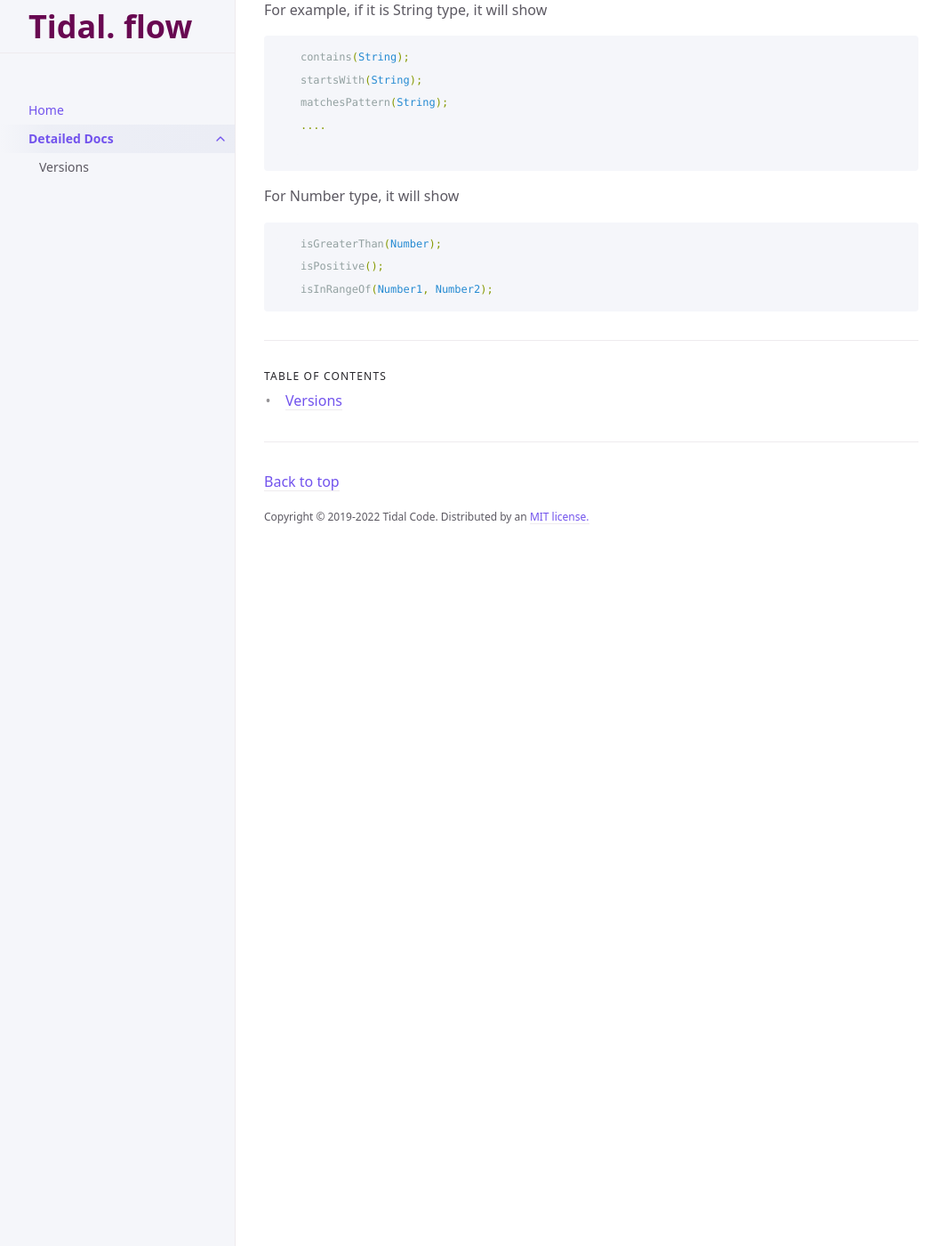
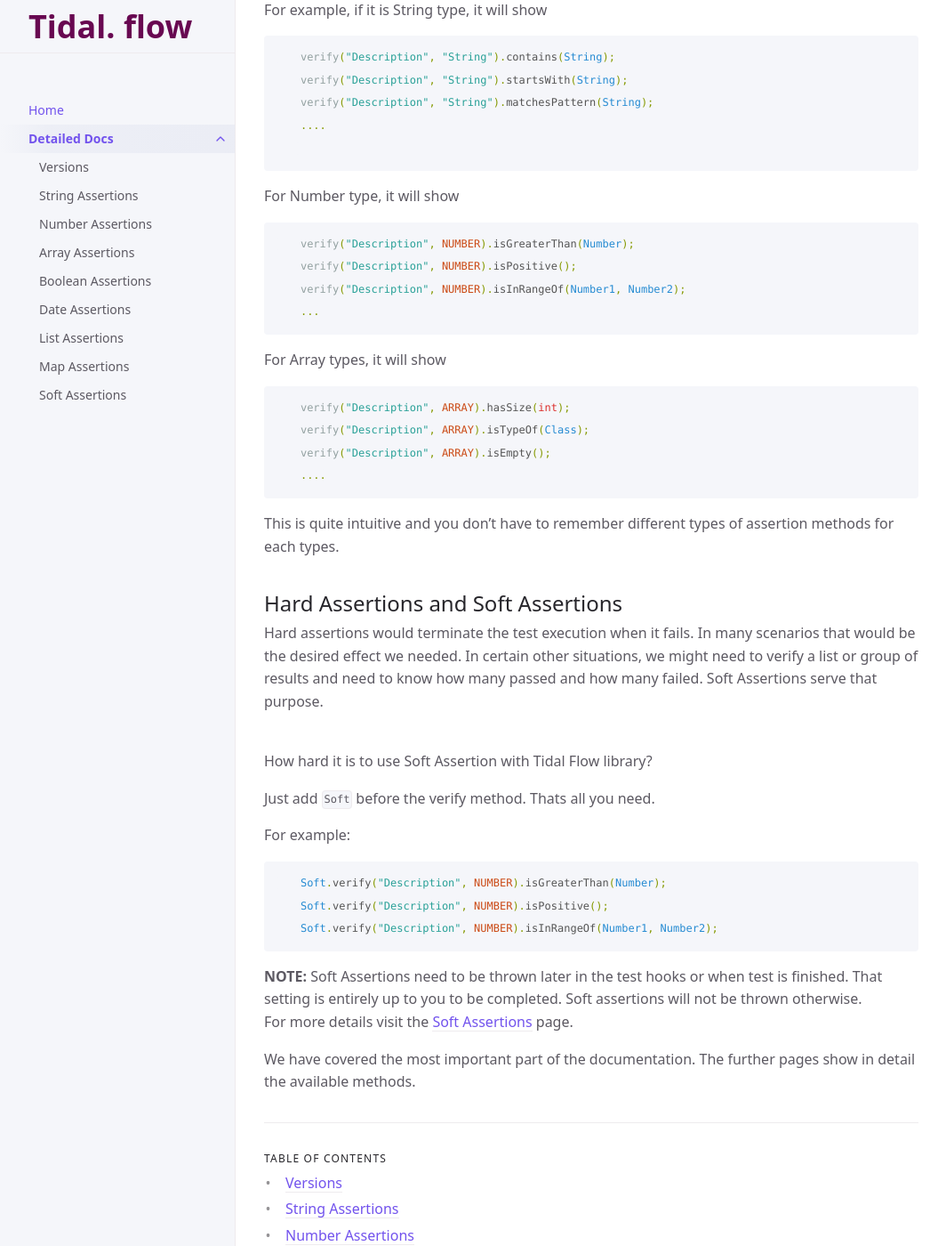
Before and after one commit to tidal-code/flow.docs, a Jekyll site: the page built from docs/detailed-docs/detailed-docs.md, in a window 1280 px wide and 1400 px high, scrolled down 573 px. Shown: the whole window at 89% size, without its empty margins (107-1171 px from the left). Built offline with Jekyll 4.4.1, drawn with Linux system fonts in a browser that asks for light colours; before the commit the page ends 1203 px from its top, so only the background shows below that; some of the changed text lies outside the part shown.

Commit message:
full documentation

````diff
--- a/docs/detailed-docs/detailed-docs.md
+++ b/docs/detailed-docs/detailed-docs.md
@@ -31,9 +31,9 @@ relevant String type assertion methods. For Number assertion types it will show
 For example, if it is String type, it will show
 
 ```java
-    contains(String);
-    startsWith(String);
-    matchesPattern(String);
+    verify("Description", "String").contains(String);
+    verify("Description", "String").startsWith(String);
+    verify("Description", "String").matchesPattern(String);
     ....
 
 ```
@@ -41,7 +41,48 @@ For example, if it is String type, it will show
 For Number type, it will show
 
 ```java
-    isGreaterThan(Number);
-    isPositive();
-    isInRangeOf(Number1, Number2);
+    verify("Description", NUMBER).isGreaterThan(Number);
+    verify("Description", NUMBER).isPositive();
+    verify("Description", NUMBER).isInRangeOf(Number1, Number2);
+    ...
 ```
+
+
+For Array types, it will show
+
+```java
+    verify("Description", ARRAY).hasSize(int);
+    verify("Description", ARRAY).isTypeOf(Class);
+    verify("Description", ARRAY).isEmpty();
+    ....
+```
+
+This is quite intuitive and you don't have to remember different types of assertion methods for each types.
+
+
+## Hard Assertions and Soft Assertions
+
+Hard assertions would terminate the test execution when it fails. In many scenarios that would be the desired effect we needed.
+In certain other situations, we might need to verify a list or group of results and need to know how many passed and how many failed.
+Soft Assertions serve that purpose.
+
+<br>
+How hard it is to use Soft Assertion with Tidal Flow library?
+
+Just add ```Soft``` before the verify method. Thats all you need.
+
+
+For example:
+
+```java
+    Soft.verify("Description", NUMBER).isGreaterThan(Number);
+    Soft.verify("Description", NUMBER).isPositive();
+    Soft.verify("Description", NUMBER).isInRangeOf(Number1, Number2);
+```
+
+<b>NOTE:</b> Soft Assertions need to be thrown later in the test hooks or when test is finished.
+That setting is entirely up to you to be completed. Soft assertions will not be thrown otherwise.
+<br>
+For more details visit the [Soft Assertions]({{ site.url }}/flow.docs/docs/soft-assertions) page.
+
+We have covered the most important part of the documentation. The further pages show in detail the available methods.
````
Also changed, not shown: docs/detailed-docs/array-assertions.md (added, +45 -0 lines), docs/detailed-docs/boolean-assertions.md (added, +20 -0 lines), docs/detailed-docs/date-assertions.md (added, +33 -0 lines), docs/detailed-docs/list-assertions.md (added, +80 -0 lines), docs/detailed-docs/map-assertions.md (added, +44 -0 lines), docs/detailed-docs/number-assertions.md (added, +42 -0 lines), docs/detailed-docs/soft-assertions.md (added, +38 -0 lines), docs/detailed-docs/string-assertions.md (added, +73 -0 lines), index.md (+3 -3 lines).
